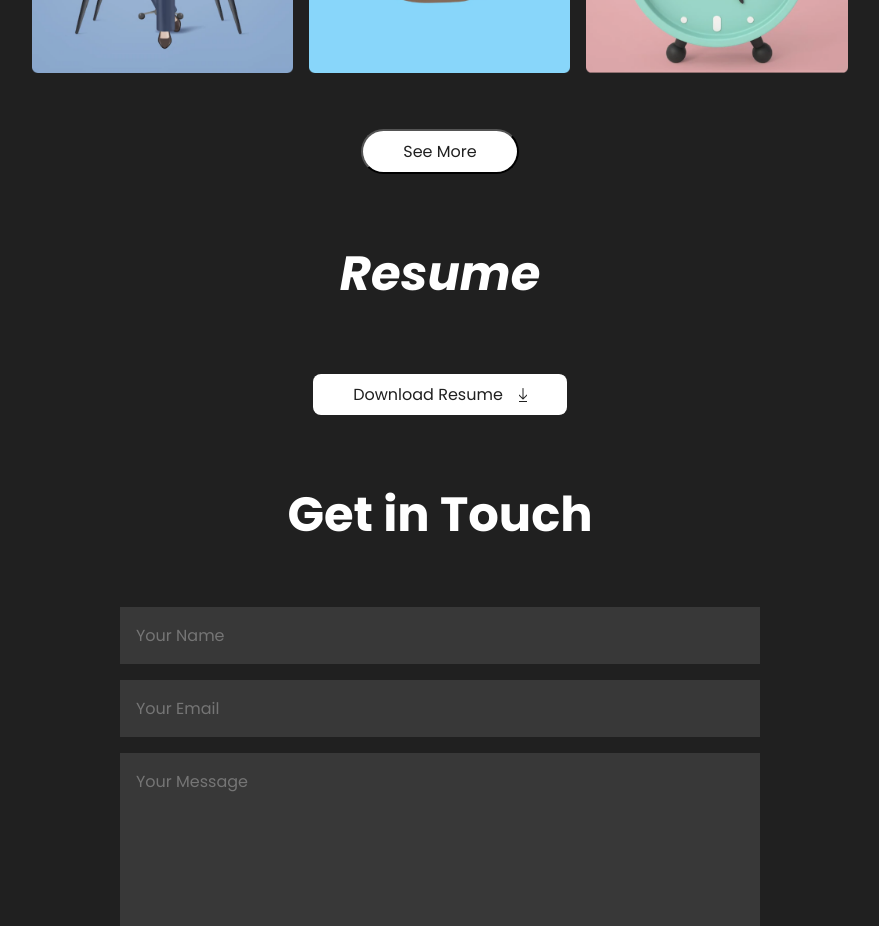
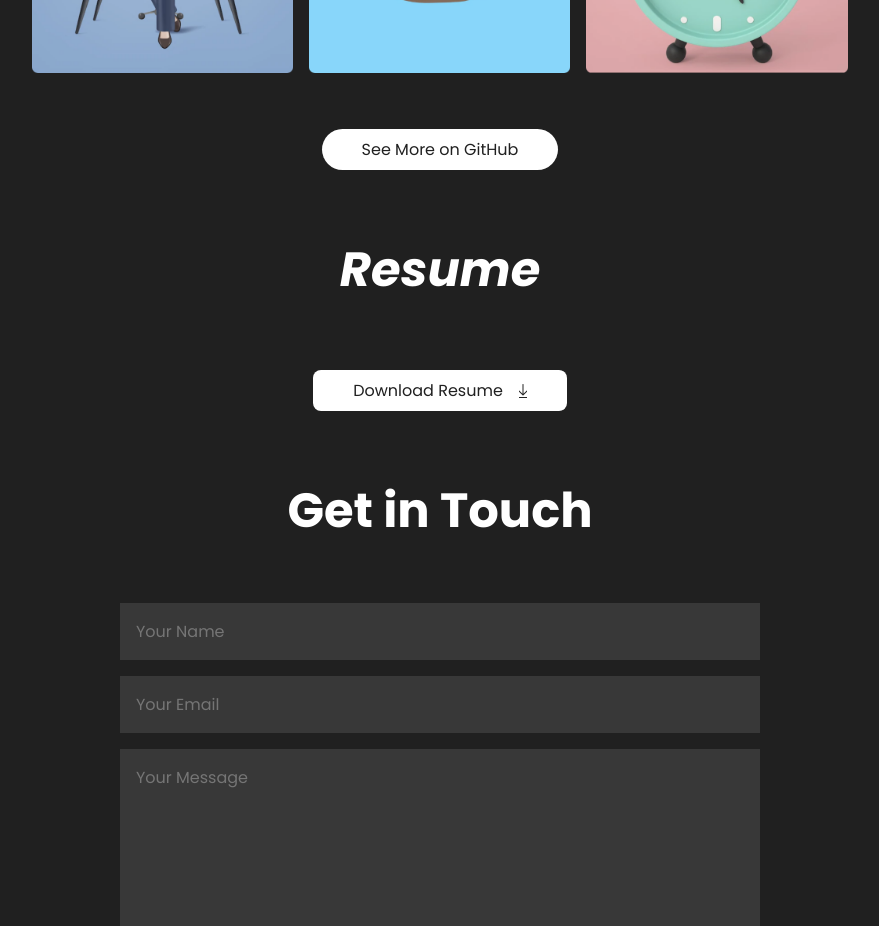
Before and after one commit to tmitchellisaac/isaacs_portfolio, a React (Create React App) app: page / in a window 1280 px wide. Shown: the part 2180-3106 px from the top of the page, without its empty margins (200-1079 px from the left). Built offline with nearby package versions, Linux system fonts and the light colour scheme.

Commit message:
Make the button work

```diff
--- a/src/components/projects/projects.js
+++ b/src/components/projects/projects.js
@@ -20,9 +20,9 @@ const Projects = () => {
         <img src={Portfolio5} alt="Portfolio5" className="projects-img"/>
         <img src={Portfolio6} alt="Portfolio6" className="projects-img"/>
       </div>
-      <button className="projects-btn">
-        See More
-      </button>
+      <a href="https://www.github.com/tmitchellisaac" target="_blank" rel="noopener noreferrer" className="projects-btn">
+        See More on GitHub
+      </a>
     </section>
   );
 }
```
